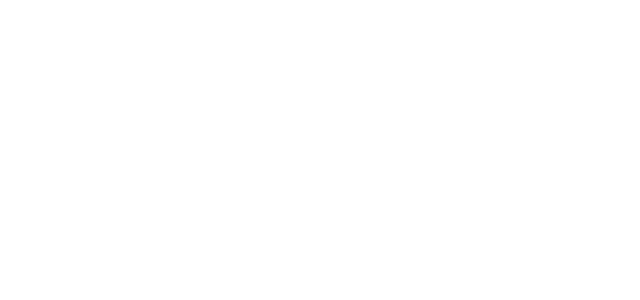
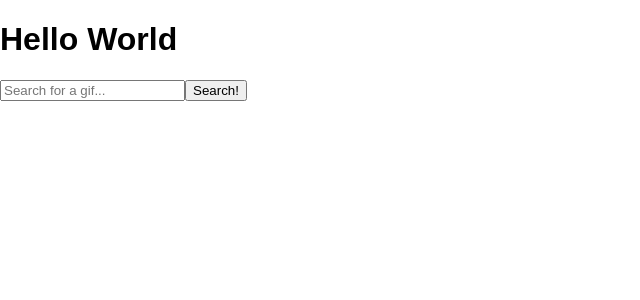
Before and after one commit to gabe-ng/react-giphy, a React (Create React App) app: page / in a window 1280 px wide. Shown: the top 300 px of the page, without its empty margins (0-640 px from the left). Built offline with nearby package versions, Linux system fonts and the light colour scheme.

Commit message:
added home and search components

```diff
--- a/package.json
+++ b/package.json
@@ -3,6 +3,7 @@
   "version": "0.1.0",
   "private": true,
   "dependencies": {
+    "axios": "^0.18.0",
     "react": "^16.4.2",
     "react-dom": "^16.4.2",
     "react-scripts": "1.1.4"
--- a/src/App.js
+++ b/src/App.js
@@ -1,10 +1,13 @@
 import React, { Component } from 'react';
+
+import Home from './Components/Home';
 import './App.css';
 
 class App extends Component {
   render() {
     return (
       <div>
+        <Home />
       </div>
     );
   }
--- /dev/null
+++ b/src/Components/Home.js
@@ -0,0 +1,17 @@
+import React, { Component } from "react";
+
+import Search from './Search';
+
+class Home extends Component {
+
+  render() {
+    return (
+      <div>
+        <h1>Hello World</h1>
+        <Search />
+      </div>
+    );
+  }
+}
+
+export default Home;
--- /dev/null
+++ b/src/Components/Search.js
@@ -0,0 +1,28 @@
+import React, { Component } from "react";
+
+class Search extends Component {
+  state = {
+    query: ""
+  };
+
+  setQuery = (e) => {
+      if (e) e.preventDefault();
+      this.setState({
+          query: this.refs.search.value
+      })
+      console.log(this.state.query);
+  };
+
+  render() {
+    return (
+      <div>
+        <form onSubmit={this.setQuery}>
+          <input type="text" ref="search" placeholder="Search for a gif..." />
+          <input type="submit" value="Search!" />
+        </form>
+      </div>
+    );
+  }
+}
+
+export default Search;
```
Also changed, not shown: 1 other file (tests, documents, lock files or other folders).
